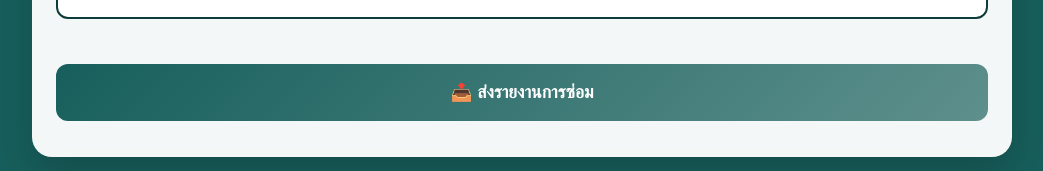
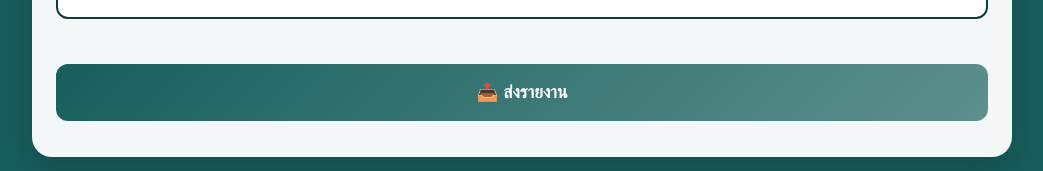
Before and after one commit to tuppstudentcouncil/YouthTHA, a plain HTML site: page index.html in a window 1280 px wide. Shown: the part 1959-2130 px from the top of the page, without its empty margins (118-1161 px from the left). Drawn offline with Linux system fonts and the light colour scheme.

Commit message:
Update index.html

```diff
--- a/index.html
+++ b/index.html
@@ -321,7 +321,7 @@
         priorityHigh: "สูง", priorityHighDesc: "เร่งด่วน",
         labelContact: "ช่องทางติดต่อกลับ (ไม่บังคับ)",
         placeholderContact: "Line ID ติดตามสถานะผ่าน LineOA",
-        submitBtn: "📤 ส่งรายงานการซ่อม",
+        submitBtn: "📤 ส่งรายงาน",
         submitBtnLoading: "⏳ กำลังส่งข้อมูล...",
         successTitle: "✅ ส่งรายงานเรียบร้อยแล้ว!",
         successDetail: "ทางเราจะนำไปเสนอต่อหน่วยงานภาครัฐ <br>หมายเลขรายงาน:",
```
